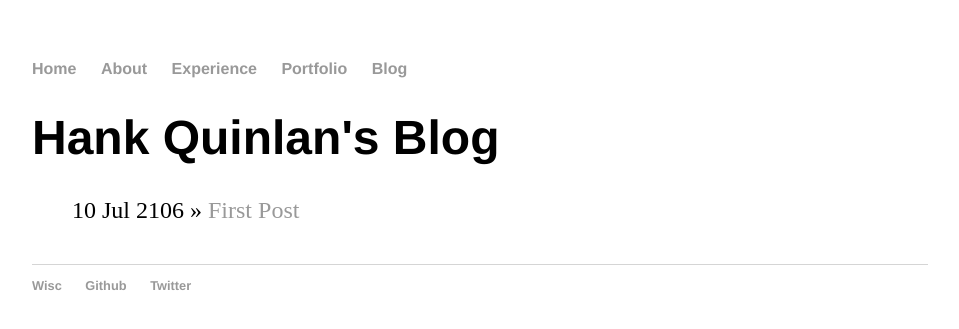
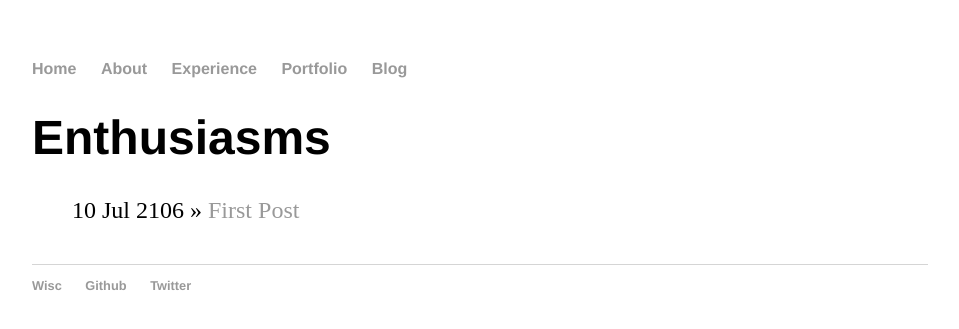
Before and after one commit to ChristinaLK/blog, a Jekyll site: the page built from blog/index.html, in a window 1280 px wide. Shown: the top 329 px of the page, without its empty margins (160-1119 px from the left). Built offline with Jekyll 4.4.1, drawn with Linux system fonts in a browser that asks for light colours.

Commit message:
more fiddling with blog posts

```diff
--- a/blog/index.html
+++ b/blog/index.html
@@ -1,6 +1,6 @@
 ---
 layout: default
-title: Hank Quinlan's Blog
+title: Enthusiasms
 ---
 	<h1>{{ page.title }}</h1>
 	<ul class="posts">
```
Also changed, not shown: _posts/2016-07-10-first-post.md (+0 -1 lines).
